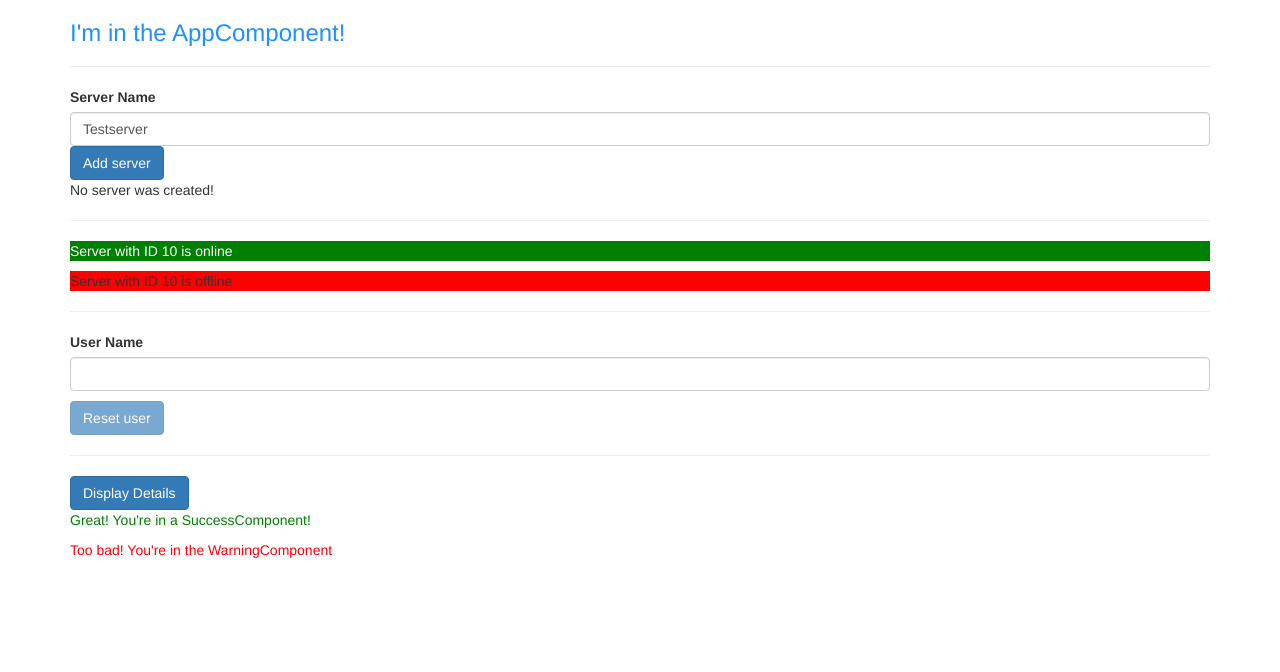
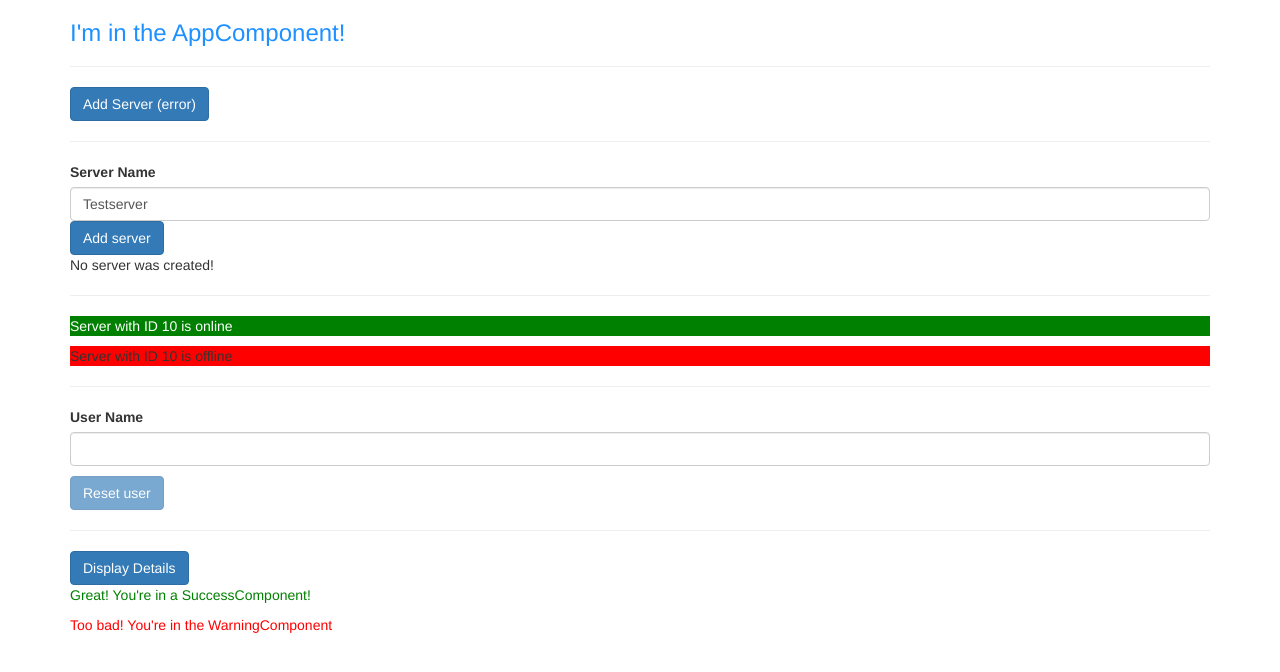
Before and after one commit to bartoszrachwalik/angular-excercises, an Angular app: page / in a window 1280 px wide. Shown: the top 672 px of the page. Built offline with nearby package versions, Linux system fonts and the light colour scheme.

Commit message:
errors and debugging practise

```diff
--- a/src/app/app.component.html
+++ b/src/app/app.component.html
@@ -7,6 +7,15 @@
       <!--<app-servers></app-servers>-->
       <!--<div app-servers></div>-->
       <!--<div class="app-servers"></div>-->
+
+      <!--intentional error button-->
+      <button class="btn btn-primary" (click)="onAddServer()">Add Server (error)</button>
+      <ul class="list-group">
+        <li class="list-group-item"
+            *ngFor="let server of servers; let i =index"
+            (click)="onRemoveServer(i)">{{server}}</li>
+      </ul>
+      <hr>
       <app-servers></app-servers>
     </div>
   </div>
--- a/src/app/app.component.ts
+++ b/src/app/app.component.ts
@@ -11,4 +11,19 @@
   `]
 })
 export class AppComponent {
+  // undefined intentionally to get an error
+  // servers;
+  servers = [];
+
+  onAddServer() {
+    this.servers.push('Another Server');
+  }
+
+  // intentional logic error
+  onRemoveServer(id: number) {
+    // const position = id + 1;
+    const position = id;
+    this.servers.splice(position, 1);
+  }
+
 }
```
